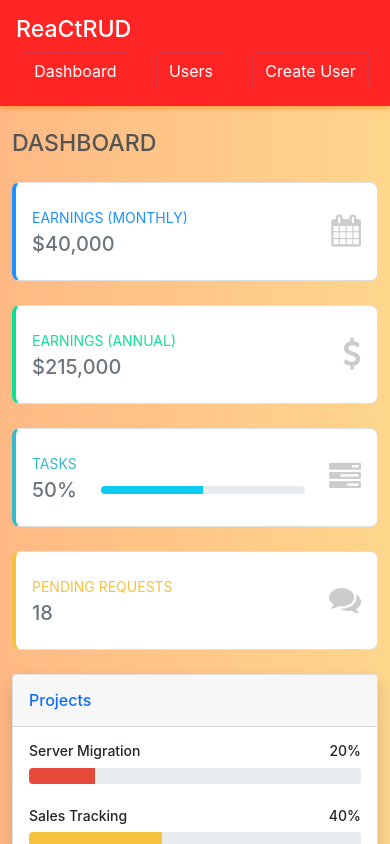
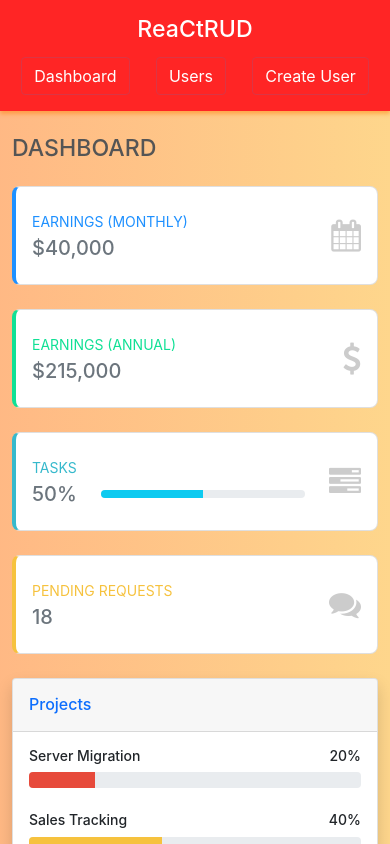
Before and after one commit to Karthi-Munirathinam/ReaCtRUD-context, a React (Create React App) app: page / in a window 390 px wide. Shown: the top 844 px of the page. Built offline with nearby package versions, Linux system fonts and the light colour scheme; the HTML template or start-up script is replaced by a standard one.

Commit message:
modified className

```diff
--- a/src/Navbar.js
+++ b/src/Navbar.js
@@ -3,7 +3,7 @@ import { Link } from 'react-router-dom';
 function Navbar() {
     return (
         <nav className="row navbar-cont">
-            <div className="col-md-4 .title-nav">
+            <div className="col-md-4 title-nav">
                 <h3 className="title">ReaCtRUD</h3>
             </div>
             <div className="col-md-8 buttons-container">
```
